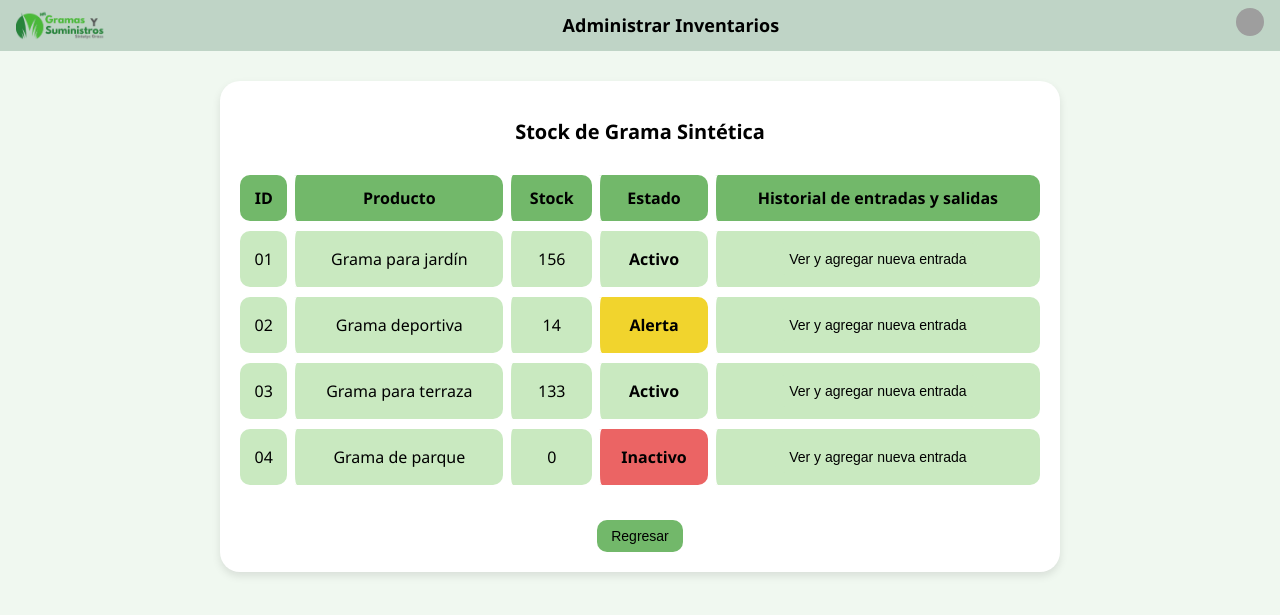
After one commit to MZ0rro/GramasYSuministros, a PHP site: page /Stock.php in a window 1280 px wide. The commit adds this page. Shown: the top 615 px of the page. Run offline with PHP 8.4, Linux system fonts and the light colour scheme; grey boxes are pictures that could not be loaded.

Commit message:
Carpeta Img, Stock, iconos en todas las vistas

```diff
--- /dev/null
+++ b/frontend/Stock.php
@@ -0,0 +1,72 @@
+<!DOCTYPE html>
+<html lang="es">
+  <head>
+    <meta charset="UTF-8" />
+    <meta name="viewport" content="width=device-width, initial-scale=1.0" />
+    <title>Stock de Grama Sintética</title>
+    <link rel="stylesheet" href="estilos/Stock.css" />
+  </head>
+  <body>
+    <header>
+      <div class="logo">
+        <img src="Img/Captura de pantalla 2025-11-01 190719.png" alt="Logo" />
+      </div>
+      <h1>Administrar Inventarios</h1>
+      <div class="header-right">
+        <img
+          src="https://cdn-icons-png.flaticon.com/512/847/847969.png"
+          alt="Usuario"
+          class="icono-usuario"
+        />
+      </div>
+    </header>
+    <main>
+      <h2>Stock de Grama Sintética</h2>
+      <table>
+        <thead>
+          <tr>
+            <th>ID</th>
+            <th>Producto</th>
+            <th>Stock</th>
+            <th>Estado</th>
+            <th>Historial de entradas y salidas</th>
+          </tr>
+        </thead>
+        <tbody>
+          <tr>
+            <td>01</td>
+            <td>Grama para jardín</td>
+            <td>156</td>
+            <td class="estado-activo">Activo</td>
+            <td><button class="btn">Ver y agregar nueva entrada</button></td>
+          </tr>
+          <tr>
+            <td>02</td>
+            <td>Grama deportiva</td>
+            <td>14</td>
+            <td class="estado-alerta">Alerta</td>
+            <td><button class="btn">Ver y agregar nueva entrada</button></td>
+          </tr>
+          <tr>
+            <td>03</td>
+            <td>Grama para terraza</td>
+            <td>133</td>
+            <td class="estado-activo">Activo</td>
+            <td><button class="btn">Ver y agregar nueva entrada</button></td>
+          </tr>
+          <tr>
+            <td>04</td>
+            <td>Grama de parque</td>
+            <td>0</td>
+            <td class="estado-inactivo">Inactivo</td>
+            <td><button class="btn">Ver y agregar nueva entrada</button></td>
+          </tr>
+        </tbody>
+      </table>
+
+      <div class="bottom-button">
+        <a href="InventarioGrama.php"><button class="btn1">Regresar</button></a>
+      </div>
+    </main>
+  </body>
+</html>
--- a/frontend/dashboard.php
+++ b/frontend/dashboard.php
@@ -15,6 +15,11 @@ $rol = $_SESSION["usuario_rol"];
   <meta name="viewport" content="width=device-width, initial-scale=1.0">
   <title>Panel — Gramas y Suministros</title>
   <link rel="stylesheet" href="estilos/global.css">
+  <link
+      rel="icon"
+      type="image/png"
+      href="img/icono.ico"
+    />
 </head>
 <body>
   <header>
--- /dev/null
+++ b/frontend/estilos/Stock.css
@@ -0,0 +1,146 @@
+body {
+  font-family: "Segoe UI", sans-serif;
+  background-color: #f0f8f0;
+  margin: 0;
+  padding: 0;
+}
+
+/* Barra superior */
+header {
+  background-color: #bfd4c6;
+  display: flex;
+  justify-content: space-between;
+  align-items: center;
+  padding: 8px 16px;
+  border-bottom: 2px solid #bfd4c6;
+}
+
+header h1 {
+  font-size: 18px;
+  font-weight: bold;
+  text-align: center;
+  flex: 1;
+  margin: 0;
+}
+.icono-usuario {
+  height: 28px;
+  width: 28px;
+  border-radius: 50%;
+  object-fit: cover;
+}
+
+.logo {
+  display: flex;
+  align-items: center;
+  gap: 8px;
+}
+
+.logo img {
+  height: 30px;
+}
+
+.profile-icon {
+  width: 30px;
+  height: 30px;
+  border: 2px solid #4a7f4d;
+  border-radius: 50%;
+  background-color: transparent;
+}
+
+/* Contenedor principal */
+main {
+  display: flex;
+  flex-direction: column;
+  align-items: center;
+  margin: 30px auto;
+  width: 90%;
+  max-width: 800px;
+  background-color: white;
+  padding: 20px;
+  border-radius: 20px;
+  box-shadow: 0 4px 8px rgba(0, 0, 0, 0.1);
+}
+
+h2 {
+  text-align: center;
+  font-size: 20px;
+  margin-bottom: 20px;
+}
+
+/* Tabla */
+table {
+  width: 100%;
+  border-collapse: separate;
+  border-spacing: 0 10px;
+  text-align: center;
+}
+
+th {
+  background-color: #72b86a;
+  color: rgb(0, 0, 0);
+  padding: 12px 10px;
+  border-radius: 10px;
+  font-weight: bold;
+}
+
+td {
+  background-color: #c9e9c0;
+  padding: 12px 10px;
+  border-radius: 10px;
+}
+
+td + td,
+th + th {
+  border-left: 8px solid white;
+}
+
+tbody tr:hover td {
+  background-color: #d9efda;
+  transition: 0.2s;
+}
+
+/* Estado con colores */
+.estado-activo {
+  background-color: #c9e9c0;
+  font-weight: bold;
+}
+
+.estado-alerta {
+  background-color: #f1d42d;
+  font-weight: bold;
+}
+
+.estado-inactivo {
+  background-color: #eb6464;
+  font-weight: bold;
+}
+
+/* Botones */
+.btn {
+  background-color: #c9e9c0;
+  color: rgb(0, 0, 0);
+  border: none;
+  border-radius: 10px;
+  padding: 8px 14px;
+  font-size: 14px;
+  cursor: pointer;
+  transition: 0.3s;
+}
+.btn1 {
+  background-color: #72b86a;
+  color: rgb(0, 0, 0);
+  border: none;
+  border-radius: 10px;
+  padding: 8px 14px;
+  font-size: 14px;
+  cursor: pointer;
+  transition: 0.3s;
+}
+
+.btn:hover {
+  background-color: #5d9958;
+}
+
+.bottom-button {
+  margin-top: 25px;
+}
--- a/frontend/index.php
+++ b/frontend/index.php
@@ -6,6 +6,11 @@
   <meta name="viewport" content="width=device-width, initial-scale=1.0">
   <title>Gramas y Suministros — Catálogo</title>
   <link rel="stylesheet" href="estilos/global.css">
+  <link
+      rel="icon"
+      type="image/png"
+      href="img/icono.ico"
+    />
 </head>
 <body>
   <header>
--- a/frontend/inicio_sesion.php
+++ b/frontend/inicio_sesion.php
@@ -37,6 +37,11 @@ if ($_SERVER["REQUEST_METHOD"] === "POST") {
   <meta name="viewport" content="width=device-width, initial-scale=1.0">
   <title>Iniciar Sesión — Gramas y Suministros</title>
   <link rel="stylesheet" href="estilos/global.css">
+  <link
+      rel="icon"
+      type="image/png"
+      href="img/icono.ico"
+    />
 </head>
 <body>
   <header>
--- a/frontend/registro.php
+++ b/frontend/registro.php
@@ -27,6 +27,11 @@ if ($_SERVER["REQUEST_METHOD"] === "POST") {
   <meta name="viewport" content="width=device-width, initial-scale=1.0">
   <title>Registro — Gramas y Suministros</title>
   <link rel="stylesheet" href="estilos/global.css">
+  <link
+      rel="icon"
+      type="image/png"
+      href="img/icono.ico"
+    />
 </head>
 <body>
   <header>
```
Also changed, not shown: frontend/InsertarProducto.php (+3 -4 lines), frontend/InventarioGrama.php (+45 -21 lines), frontend/Img/Captura de pantalla 2025-11-01 190719.png (added), frontend/Img/Icono.ico (added).
